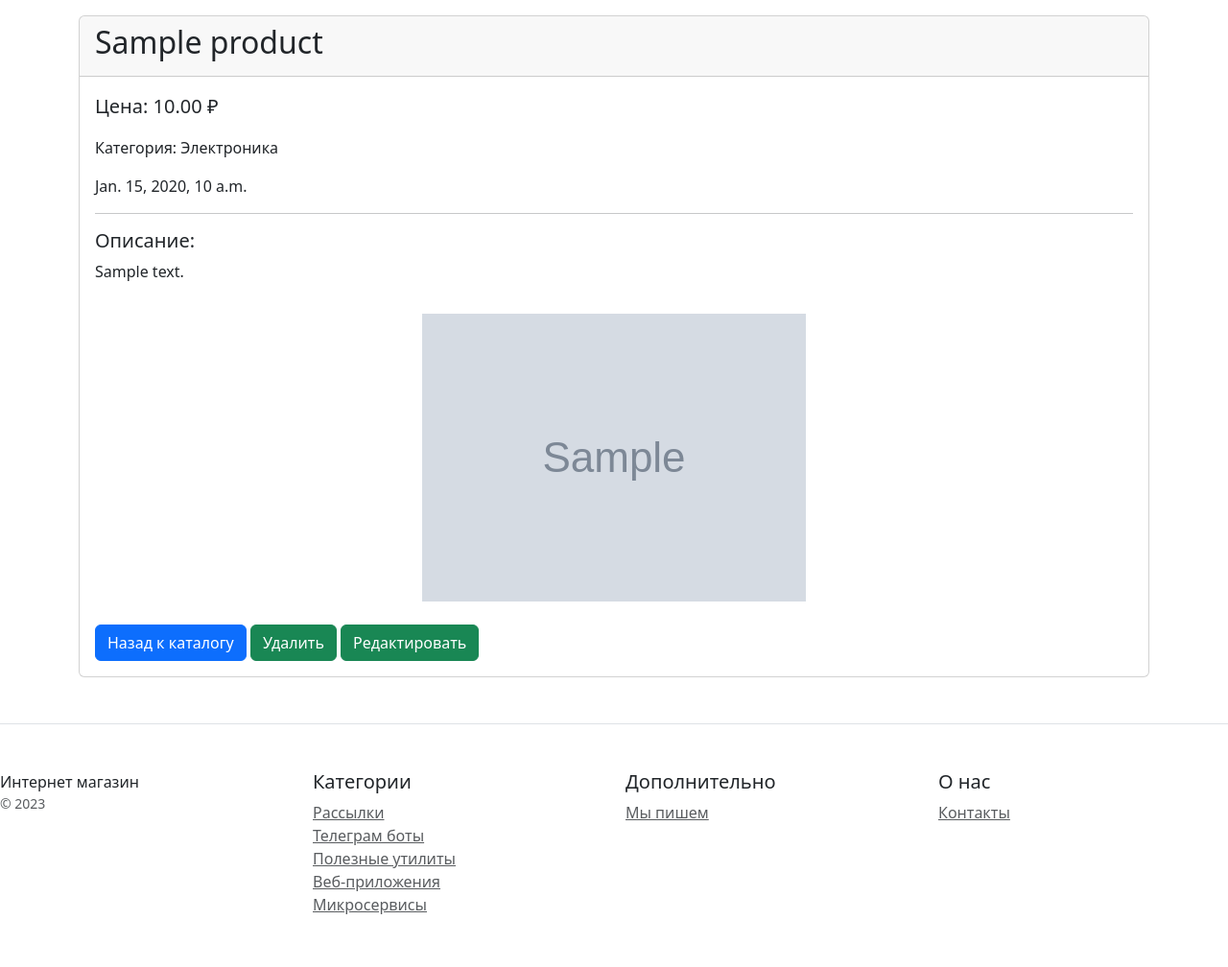
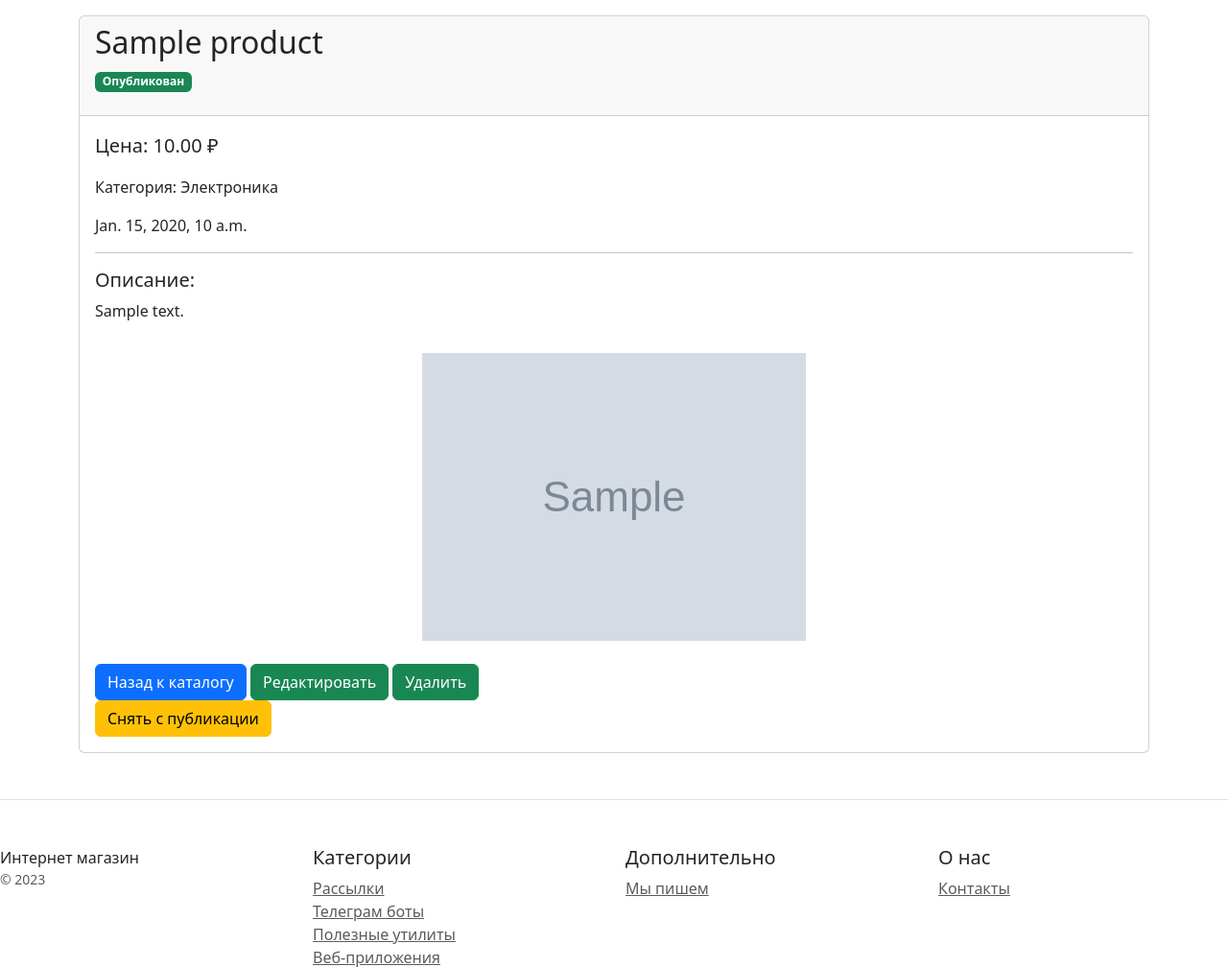
Before and after one commit to semyon-shtelman/djangoProject, a Django app: page /product/1/ in a window 1280 px wide. Shown: the part 75-1083 px from the top of the page at 96% size. Before the commit the page ends 1028 px from the top, so only its background shows below. Run offline with Django 5.2, Linux system fonts and the light colour scheme; a user stored in the database is signed in; data comes from the database, SQL or seed files in the repository; tables that the repository leaves empty hold one stand-in row (values such as "Sample post"); grey boxes marked "Sample" are stand-in pictures; parts of the project's set-up code (start-up, migrations or seed data) failed here and were passed over; some libraries are stand-ins or nearby versions.

Commit message:
add toggle publish button to templates

```diff
--- a/catalog/templates/catalog/product_detail.html
+++ b/catalog/templates/catalog/product_detail.html
@@ -9,6 +9,13 @@
             <div class="card">
                 <div class="card-header">
                     <h2>{{ product.title }}</h2>
+                    <p>
+                        {% if product.is_publish %}
+                            <span class="badge bg-success">Опубликован</span>
+                        {% else %}
+                            <span class="badge bg-secondary">Не опубликован</span>
+                        {% endif %}
+                    </p>
                 </div>
                 <div class="card-body">
                     <p class="lead">Цена: {{ product.price }} ₽</p>
@@ -17,7 +24,6 @@
                     <hr>
                     <h5>Описание:</h5>
                     <p>{{ product.description }}</p>
-
                     {% if product.image %}
                     <div class="text-center">
                         <img src="{{ product.image.url }}" alt="{{ product.title }}" class="img-fluid mt-3" style="max-height: 300px; width: auto; object-fit: contain;">
@@ -26,9 +32,22 @@
 
                     <div class="mt-4">
                         <a href="{% url 'catalog:product_list' %}" class="btn btn-primary">Назад к каталогу</a>
+                        {% if user == product.owner %}
+                            <a href="{% url 'catalog:product_edit' product.id %}" class="btn btn-success">Редактировать</a>
+                        {% endif %}
                         {% if user == product.owner or perms.catalog.can_unpublish_product %}
                             <a href="{% url 'catalog:product_delete' product.id %}" class="btn btn-success">Удалить</a>
-                            <a href="{% url 'catalog:product_edit' product.id %}" class="btn btn-success">Редактировать</a>
+                        {% endif %}
+
+                        {% if perms.catalog.can_unpublish_product %}
+                        <form method="post" action="{% url 'catalog:product_unpublish' product.id %}">
+                            {% csrf_token %}
+                            {% if product.is_publish %}
+                                <button type="submit" class="btn btn-warning">Снять с публикации</button>
+                            {% else %}
+                                <button type="submit" class="btn btn-success">Опубликовать</button>
+                            {% endif %}
+                        </form>
                         {% endif %}
                     </div>
                 </div>
--- a/catalog/templates/catalog/product_list.html
+++ b/catalog/templates/catalog/product_list.html
@@ -20,7 +20,12 @@
                     <h4 class="my-0 font-weight-normal">{{ product.title }}</h4>
                     {% if not product.is_publish and user == product.owner %}
                         <span class="badge bg-warning mt-1">На проверке</span>
+                    {% elif product.is_publish %}
+                        <span class="badge bg-success">Опубликован</span>
+                    {% else %}
+                        <span class="badge bg-secondary">Не опубликован</span>
                     {% endif %}
+
                 </div>
                 <div class="card-body">
                     <p>{{ product.description|truncatechars:100 }}</p>
```
